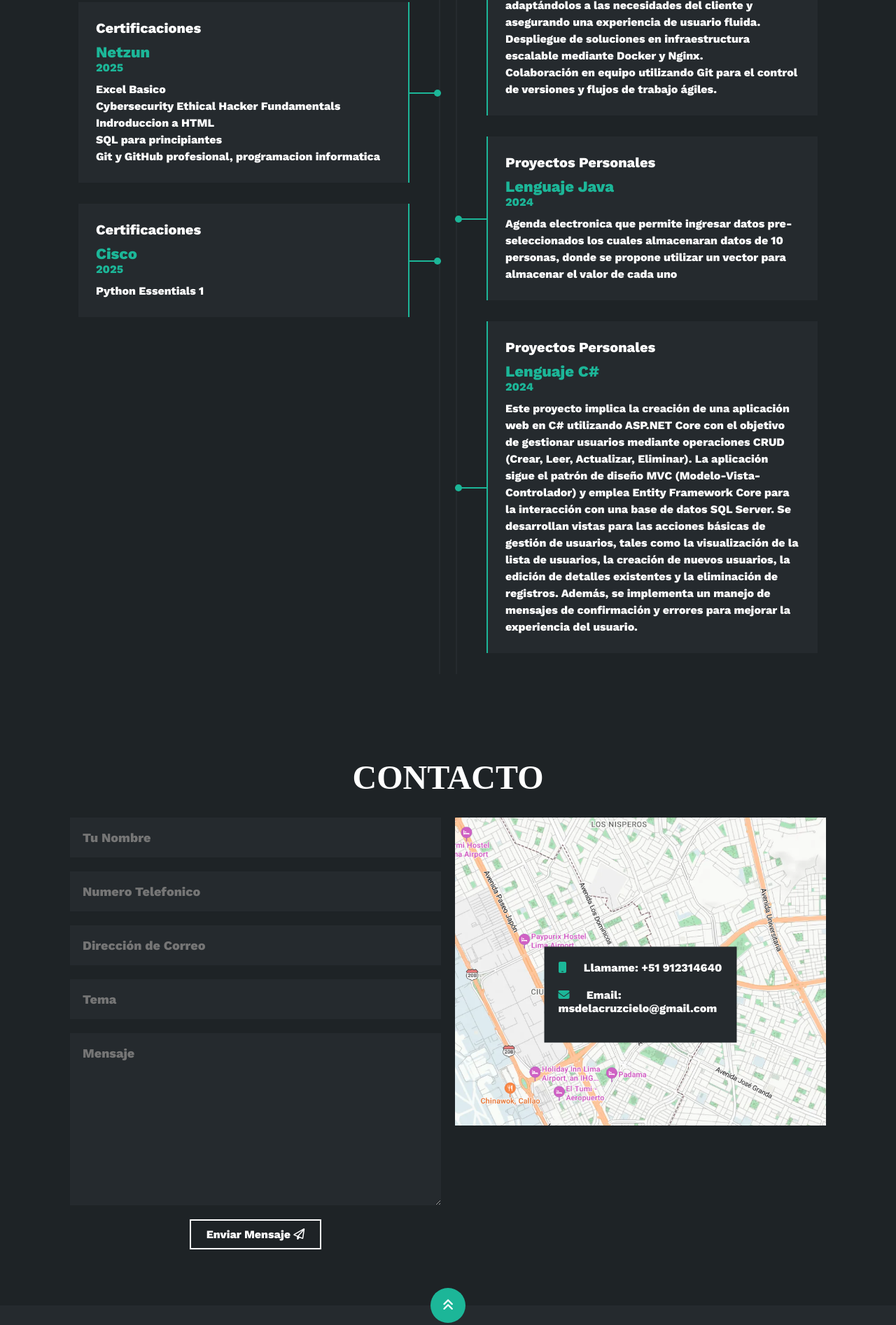
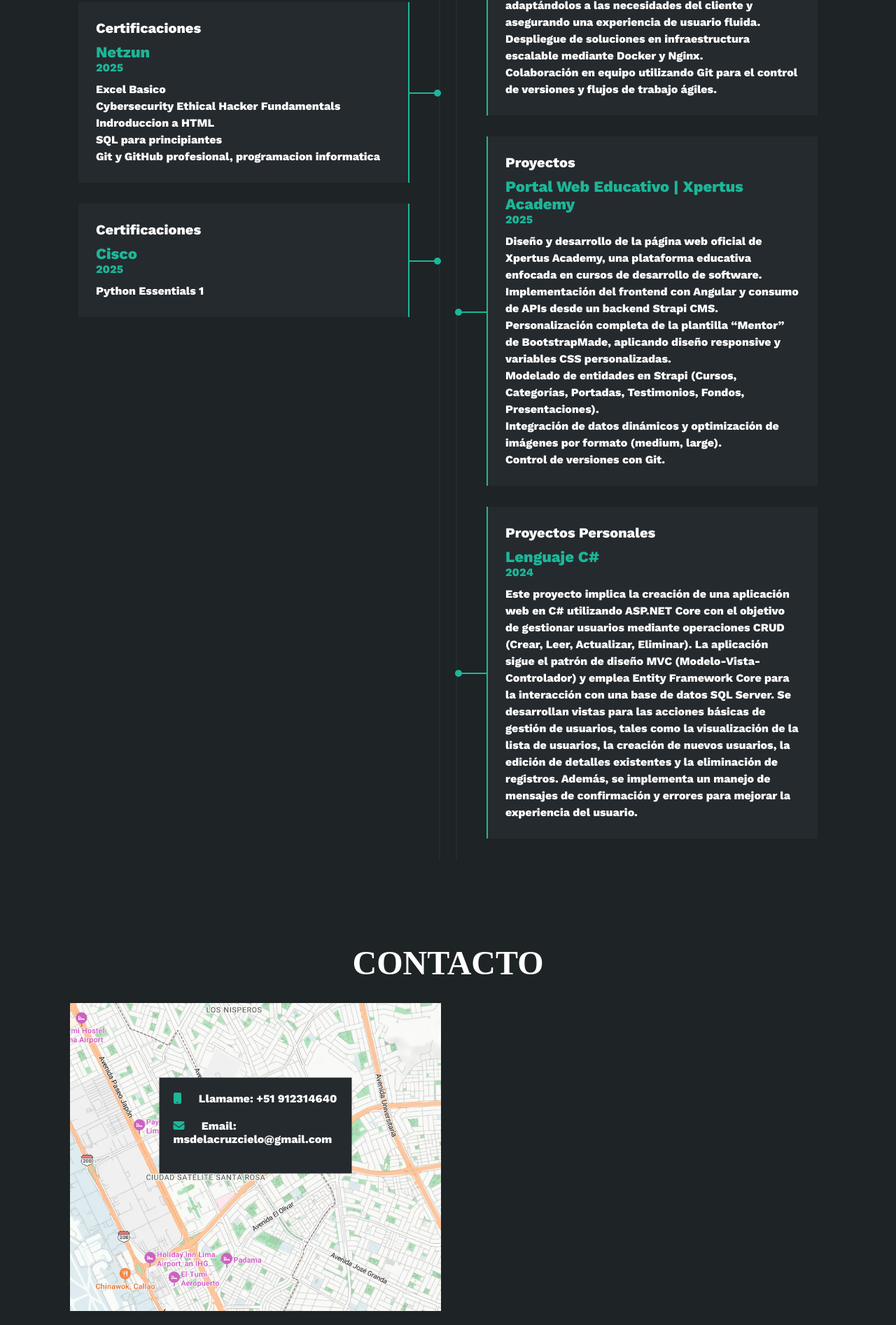
Before and after one commit to maycolS17/MiPortafolio, a plain HTML site: page index.html in a window 1280 px wide. Shown: the part 2188-4081 px from the top of the page at 70% size. Drawn offline with nearby package versions, Linux system fonts and the light colour scheme.

Commit message:
Actualizacion

```diff
--- a/index.html
+++ b/index.html
@@ -227,13 +227,23 @@
               </div>
             </div>
             <div class="item der">
-              <h4>Proyectos Personales</h4>
-              <span class="casa">Lenguaje Java</span>
-              <span class="fecha">2024</span>
+              <h4>Proyectos</h4>
+              <span class="casa">Portal Web Educativo | Xpertus Academy</span>
+              <span class="fecha">2025</span>
               <p>
-                Agenda electronica que permite ingresar datos pre-seleccionados
-                los cuales almacenaran datos de 10 personas, donde se propone
-                utilizar un vector para almacenar el valor de cada uno
+                Diseño y desarrollo de la página web oficial de Xpertus Academy,
+                una plataforma educativa enfocada en cursos de desarrollo de
+                software. <br />
+                Implementación del frontend con Angular y consumo de APIs desde
+                un backend Strapi CMS. <br />
+                Personalización completa de la plantilla “Mentor” de
+                BootstrapMade, aplicando diseño responsive y variables CSS
+                personalizadas. <br />
+                Modelado de entidades en Strapi (Cursos, Categorías, Portadas,
+                Testimonios, Fondos, Presentaciones). <br />
+                Integración de datos dinámicos y optimización de imágenes por
+                formato (medium, large). <br />
+                Control de versiones con Git.
               </p>
               <div class="conectord">
                 <div class="circulod"></div>
@@ -269,25 +279,6 @@
     <section id="contacto" class="contacto">
       <div class="contenido-seccion">
         <h2>CONTACTO</h2>
-        <div class="fila">
-          <!--aqui ira el formulario-->
-          <div class="col">
-            <input type="text" placeholder="Tu Nombre" />
-            <input type="text" placeholder="Numero Telefonico" />
-            <input type="text" placeholder="Dirección de Correo" />
-            <input type="text" placeholder="Tema" />
-            <textarea
-              name=""
-              id=""
-              cols="30"
-              rows="10"
-              placeholder="Mensaje"
-            ></textarea>
-            <button>
-              Enviar Mensaje <i class="fa-regular fa-paper-plane"></i>
-              <span class="overlay"></span>
-            </button>
-          </div>
           <!--aqui ira el mapa-->
           <div class="col">
             <img
```
